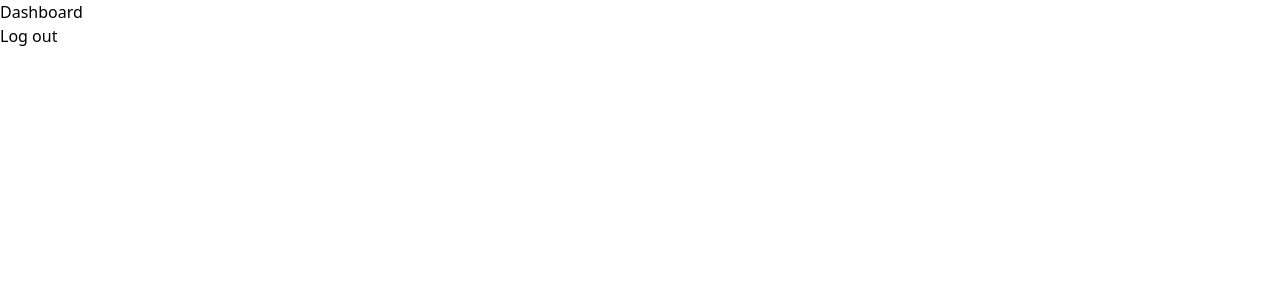
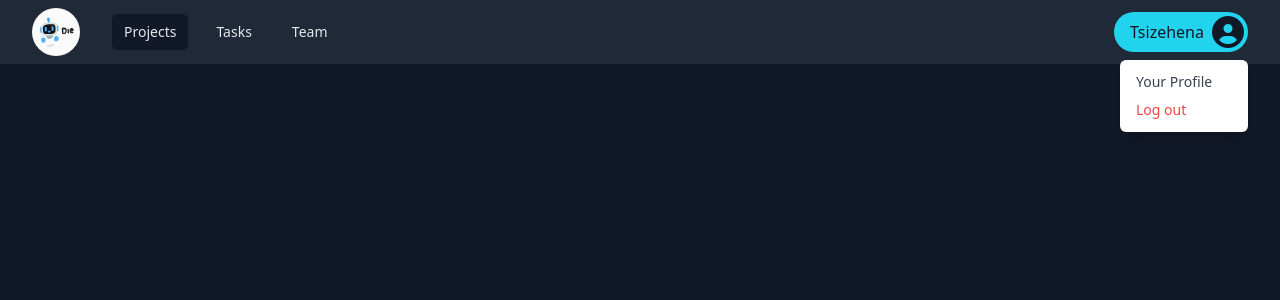
Before and after one commit to tsizehena223/die, a React (Create React App) app in the folder client/: page /dashboard in a window 1280 px wide. Shown: the top 300 px of the page. Built offline with nearby package versions, Linux system fonts and the light colour scheme.

Commit message:
update: ui navbar

```diff
--- a/client/public/index.html
+++ b/client/public/index.html
@@ -4,6 +4,7 @@
     <meta charset="utf-8" />
     <link rel="icon" href="%PUBLIC_URL%/logo.svg" />
     <meta name="viewport" content="width=device-width, initial-scale=1" />
+    <link rel="stylesheet" href="https://cdnjs.cloudflare.com/ajax/libs/font-awesome/6.5.2/css/all.min.css"/>
     <title>Die</title>
   </head>
   <body>
--- /dev/null
+++ b/client/src/components/Navbar.jsx
@@ -0,0 +1,96 @@
+import { useState } from "react";
+import logo from "../assets/logo.svg";
+import { useNavigate } from "react-router-dom";
+import { toast } from "react-toastify";
+
+const Navbar = () => {
+  const [activeItem, setActiveItem] = useState(0);
+  const [isMenuActive, SetIsMenuActive] = useState(false);
+  const navigate = useNavigate();
+
+  const handleLogOut = () => {
+    localStorage.removeItem('dieToken');
+    navigate('/');
+    toast.success('Logged out successfully');
+  }
+
+  const toggleShowMenu = () => {
+    const menu = document.getElementById("mobile-menu");
+
+    menu.toggleAttribute('hidden');
+    SetIsMenuActive(prev => !prev);
+  }
+
+  const toggleShowProfile = () => {
+    const menu = document.getElementById("profile");
+    menu.toggleAttribute('hidden');
+  }
+
+  const menuItems = ['Projects', 'Tasks', 'Team'];
+
+  return (
+    <nav className="bg-gray-800">
+      <div className="mx-auto px-2 sm:px-6 lg:px-8">
+        <div className="relative flex h-16 items-center justify-between">
+          <button onClick={toggleShowMenu} className="absolute ml-2 flex items-center sm:hidden">
+            <i id="menu-bar" className={`fa fa-bars${!isMenuActive ? '-staggered' : ''} fa-xl text-cyan-400`}></i>
+            <p className="ml-4 text-gray-200 text-2xl">die</p>
+          </button>
+          <div className="flex flex-1 items-center justify-center sm:items-stretch sm:justify-start">
+            <div className="flex items-center hidden sm:block">
+              <img className="size-12 rounded-full" src={logo} alt=""/>
+            </div>
+            <div className="hidden sm:ml-8 sm:flex items-center">
+              <ul className="flex space-x-4 text-sm font-medium text-gray-200">
+                {menuItems.map((item, index) => {
+                  return (
+                    <li
+                      key={index}
+                      className={`rounded-md py-2 px-3 hover:bg-gray-700 hover:cursor-pointer ${activeItem === index ? 'bg-gray-900' : ''}`}
+                      onClick={() => setActiveItem(index)}
+                    >
+                      {item}
+                    </li>
+                  )
+                })}
+              </ul>
+            </div>
+          </div>
+          <div className="absolute inset-y-0 right-0 flex items-center pr-2 sm:static sm:inset-auto sm:ml-6 sm:pr-0">
+            <div className="relative ml-3">
+              <div onClick={toggleShowProfile} className="flex bg-cyan-400 pr-1 pl-4 py-2 rounded-full hover:cursor-pointer">
+                <p className="text-gray-900 mr-2 font-medium">Tsizehena</p>
+                <button className="fa fa-circle-user fa-2xl text-gray-900"></button>
+              </div>
+              <div id="profile" className="absolute right-0 z-10 mt-2 w-32 origin-top-right rounded-md bg-white py-1 shadow-lg">
+                <a href="/" className="block px-4 py-2 text-sm text-gray-700">Your Profile</a>
+                <button onClick={handleLogOut} className="block px-4 pb-2 text-sm text-gray-700 text-red-500">Log out</button>
+              </div>
+            </div>
+          </div>
+        </div>
+      </div>
+
+      <div className="sm:hidden" id="mobile-menu">
+        <ul className="space-y-2 px-4 pb-3 pt-2 text-sm font-medium text-gray-200">
+          {menuItems.map((item, index) => {
+            return (
+              <li
+                key={index}
+                className={`rounded-md py-2 px-3 hover:bg-gray-700 hover:cursor-pointer ${activeItem === index ? 'bg-gray-900' : ''}`}
+                onClick={() => {
+                  setActiveItem(index);
+                  toggleShowMenu();
+                }}
+              >
+                {item}
+              </li>
+            )
+          })}
+        </ul>
+      </div>
+    </nav>
+  )
+}
+
+export default Navbar;
--- a/client/src/pages/Dashboard.jsx
+++ b/client/src/pages/Dashboard.jsx
@@ -1,20 +1,10 @@
-import { useNavigate } from "react-router-dom";
-import { toast } from "react-toastify";
+import Navbar from "../components/Navbar";
 
 const Dashboard = () => {
-  const navigate = useNavigate();
-
-  const handleLogOut = () => {
-    localStorage.removeItem('dieToken');
-    navigate('/');
-    toast.success('Logged out successfully');
-  }
-
   return (
-    <>
-      <h1>Dashboard</h1>
-      <button onClick={handleLogOut}>Log out</button>
-    </>
+      <div className="bg-gray-900 h-screen w-screen">
+        <Navbar />
+      </div>
   )
 }
 
--- a/client/src/pages/Home.jsx
+++ b/client/src/pages/Home.jsx
@@ -16,7 +16,7 @@ const Home = () => {
                 <div className="flex flex-col justify-center items-center mt-4">
                     <p className="text-center text-sky-400 text-3xl mb-3">Project Management System</p>
                     <p className="text-center text-gray-400">do it efficiently &nbsp;...&nbsp; make it easier</p>
-                    <button onClick={handleNavigate} className="text-white mt-8 border border-gray-700 px-5 py-2 rounded-full bg-gray-800 hover:bg-gray-900">
+                    <button onClick={handleNavigate} className="text-white mt-8 border border-gray-700 px-12 py-2 rounded-full bg-gray-800 hover:bg-gray-900">
                         Let's go
                     </button>
                 </div>
```
